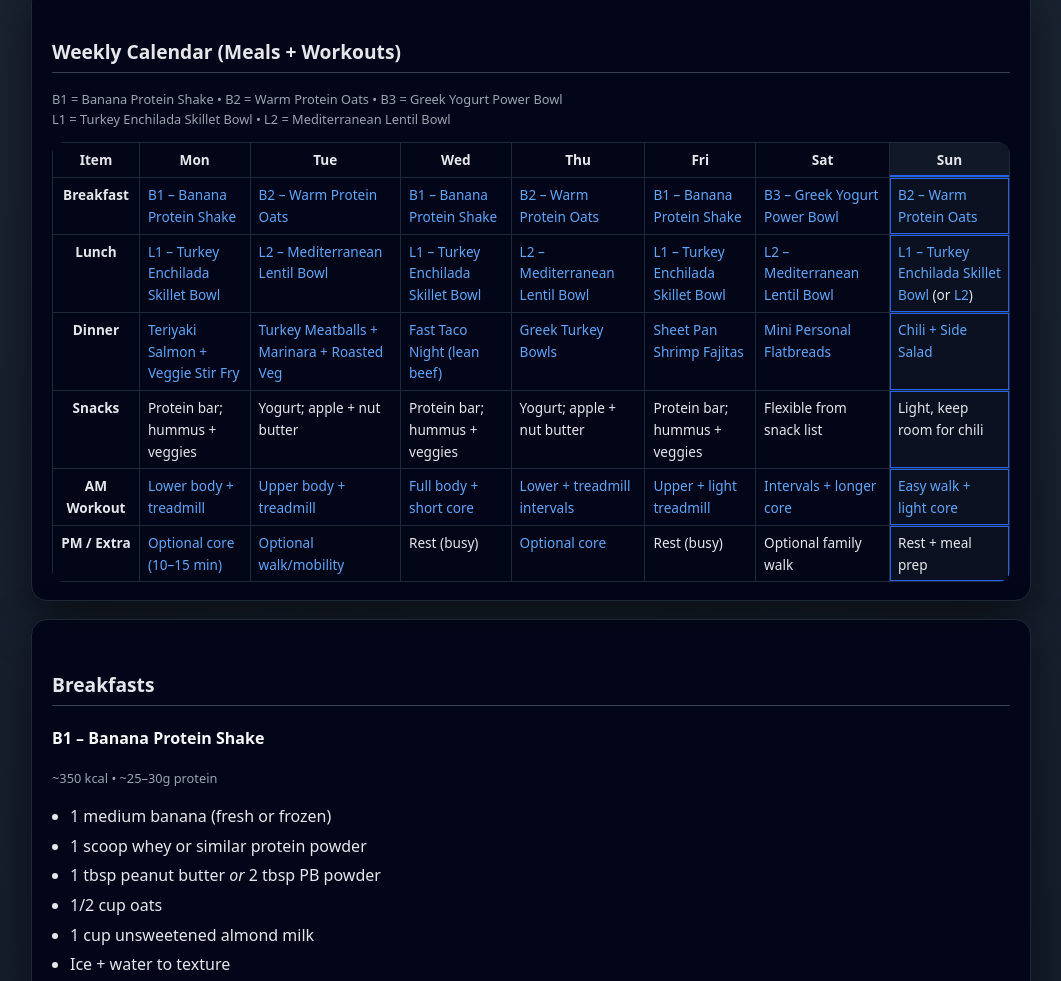
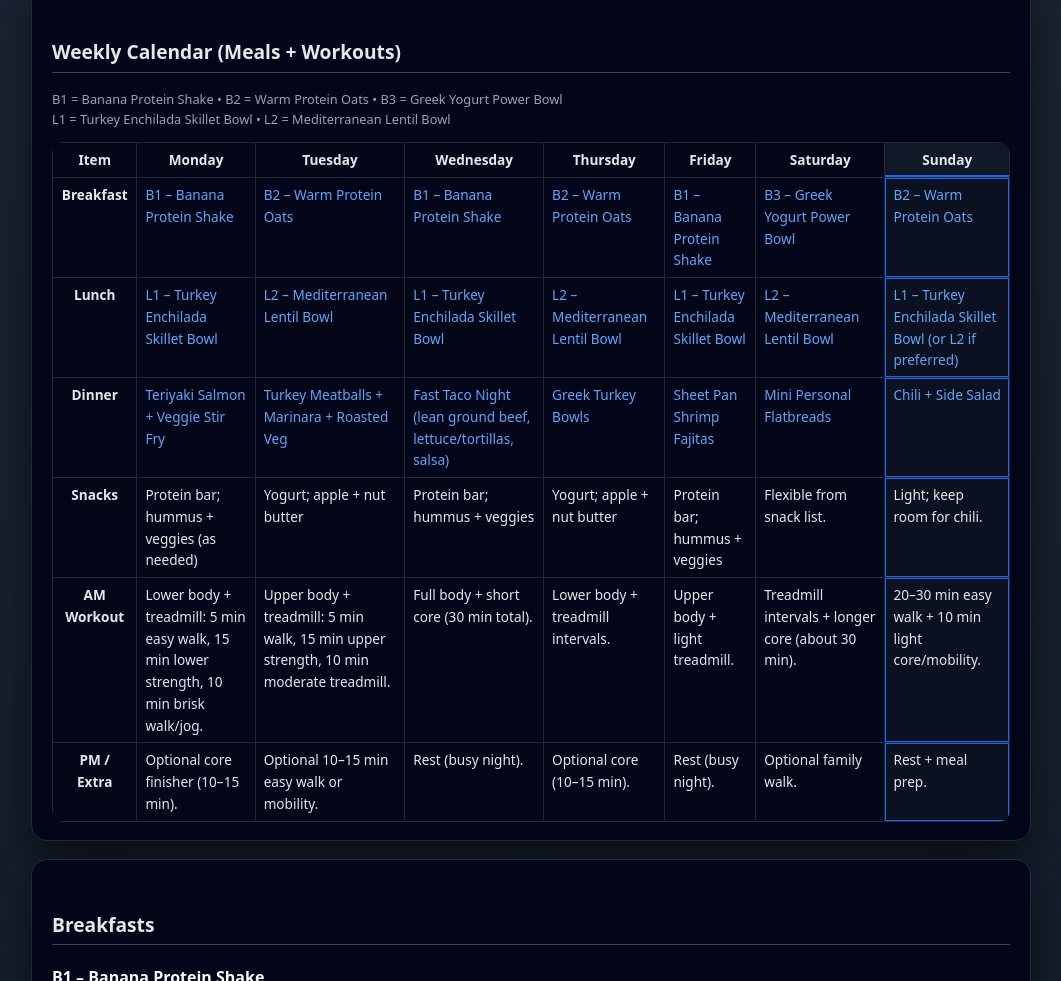
Before and after one commit to cwood1009/woodworkout, a plain HTML site: page index.html in a window 1280 px wide. Shown: the part 578-1559 px from the top of the page, without its empty margins (109-1170 px from the left). Drawn offline with nearby package versions, Linux system fonts and the light colour scheme.

Commit message:
Improve clipboard fallback for grocery list

```diff
--- /dev/null
+++ b/data.json
@@ -0,0 +1,113 @@
+{
+  "weekPlan": [
+    {
+      "name": "Monday",
+      "breakfast": { "label": "B1 – Banana Protein Shake", "anchor": "#b1" },
+      "lunch": { "label": "L1 – Turkey Enchilada Skillet Bowl", "anchor": "#l1" },
+      "dinner": { "label": "Teriyaki Salmon + Veggie Stir Fry", "anchor": "#d-salmon" },
+      "snacks": "Protein bar; hummus + veggies (as needed)",
+      "am": "Lower body + treadmill: 5 min easy walk, 15 min lower strength, 10 min brisk walk/jog.",
+      "pm": "Optional core finisher (10–15 min)."
+    },
+    {
+      "name": "Tuesday",
+      "breakfast": { "label": "B2 – Warm Protein Oats", "anchor": "#b2" },
+      "lunch": { "label": "L2 – Mediterranean Lentil Bowl", "anchor": "#l2" },
+      "dinner": { "label": "Turkey Meatballs + Marinara + Roasted Veg", "anchor": "#d-meatballs" },
+      "snacks": "Yogurt; apple + nut butter",
+      "am": "Upper body + treadmill: 5 min walk, 15 min upper strength, 10 min moderate treadmill.",
+      "pm": "Optional 10–15 min easy walk or mobility."
+    },
+    {
+      "name": "Wednesday",
+      "breakfast": { "label": "B1 – Banana Protein Shake", "anchor": "#b1" },
+      "lunch": { "label": "L1 – Turkey Enchilada Skillet Bowl", "anchor": "#l1" },
+      "dinner": { "label": "Fast Taco Night (lean ground beef, lettuce/tortillas, salsa)", "anchor": "#d-tacos" },
+      "snacks": "Protein bar; hummus + veggies",
+      "am": "Full body + short core (30 min total).",
+      "pm": "Rest (busy night)."
+    },
+    {
+      "name": "Thursday",
+      "breakfast": { "label": "B2 – Warm Protein Oats", "anchor": "#b2" },
+      "lunch": { "label": "L2 – Mediterranean Lentil Bowl", "anchor": "#l2" },
+      "dinner": { "label": "Greek Turkey Bowls", "anchor": "#d-greek-bowl" },
+      "snacks": "Yogurt; apple + nut butter",
+      "am": "Lower body + treadmill intervals.",
+      "pm": "Optional core (10–15 min)."
+    },
+    {
+      "name": "Friday",
+      "breakfast": { "label": "B1 – Banana Protein Shake", "anchor": "#b1" },
+      "lunch": { "label": "L1 – Turkey Enchilada Skillet Bowl", "anchor": "#l1" },
+      "dinner": { "label": "Sheet Pan Shrimp Fajitas", "anchor": "#d-fajitas" },
+      "snacks": "Protein bar; hummus + veggies",
+      "am": "Upper body + light treadmill.",
+      "pm": "Rest (busy night)."
+    },
+    {
+      "name": "Saturday",
+      "breakfast": { "label": "B3 – Greek Yogurt Power Bowl", "anchor": "#b3" },
+      "lunch": { "label": "L2 – Mediterranean Lentil Bowl", "anchor": "#l2" },
+      "dinner": { "label": "Mini Personal Flatbreads", "anchor": "#d-flatbreads" },
+      "snacks": "Flexible from snack list.",
+      "am": "Treadmill intervals + longer core (about 30 min).",
+      "pm": "Optional family walk."
+    },
+    {
+      "name": "Sunday",
+      "breakfast": { "label": "B2 – Warm Protein Oats", "anchor": "#b2" },
+      "lunch": { "label": "L1 – Turkey Enchilada Skillet Bowl (or L2 if preferred)", "anchor": "#l1" },
+      "dinner": { "label": "Chili + Side Salad", "anchor": "#d-chili" },
+      "snacks": "Light; keep room for chili.",
+      "am": "20–30 min easy walk + 10 min light core/mobility.",
+      "pm": "Rest + meal prep."
+    }
+  ],
+  "groceryItems": {
+    "Produce": [
+      "10–12 bananas",
+      "3–4 cups berries",
+      "3 cucumbers",
+      "2 pints cherry tomatoes",
+      "6–8 bell peppers",
+      "5–6 onions",
+      "1–2 bulbs garlic",
+      "1 bunch cilantro (optional)",
+      "2–3 limes",
+      "2–3 lemons",
+      "Bag of shredded lettuce"
+    ],
+    "Meat / Seafood": [
+      "3 lbs lean ground turkey (L1)",
+      "1 lb lean ground beef (tacos)",
+      "2 salmon fillets (Mon dinner)",
+      "1 lb shrimp (Fri dinner)",
+      "Turkey meatballs (Tue dinner)",
+      "Turkey sausage or turkey pepperoni (flatbreads)"
+    ],
+    "Dairy": [
+      "Light Mexican cheese (L1)",
+      "Feta (L2 optional)",
+      "Light mozzarella (flatbreads)",
+      "Greek yogurt (breakfast + snacks)",
+      "Tzatziki (Greek bowls)"
+    ],
+    "Pantry": [
+      "Protein powder",
+      "Rolled oats",
+      "Rice (2–3 cups uncooked)",
+      "Black beans (2 cans)",
+      "Lentils (2 cups dry)",
+      "Fire-roasted tomatoes (1 can)",
+      "Enchilada sauce (1 can)",
+      "Marinara (1 jar)",
+      "Corn (frozen or canned)",
+      "Naan or lavash (flatbreads)",
+      "Taco seasoning",
+      "Chili seasoning",
+      "Olive oil",
+      "Salt, pepper, oregano, cumin, paprika"
+    ]
+  }
+}
--- a/index.html
+++ b/index.html
@@ -4,6 +4,7 @@
   <meta charset="UTF-8" />
   <title>Weekly Weight Loss Plan – 1500 kcal</title>
   <meta name="viewport" content="width=device-width, initial-scale=1" />
+  <script src="https://cdn.jsdelivr.net/npm/mustache@4.2.0/mustache.min.js"></script>
   <style>
     /* Global layout / typography */
     html {
@@ -274,79 +275,9 @@
     <div class="desktop-calendar">
       <table id="desktopCalendar">
         <thead>
-          <tr>
-            <th class="sticky-col">Item</th>
-            <th>Mon</th>
-            <th>Tue</th>
-            <th>Wed</th>
-            <th>Thu</th>
-            <th>Fri</th>
-            <th>Sat</th>
-            <th>Sun</th>
-          </tr>
+          <!-- Filled by plan.js via Mustache -->
         </thead>
-        <tbody>
-          <tr>
-            <th class="sticky-col">Breakfast</th>
-            <td><a href="#b1">B1 – Banana Protein Shake</a></td>
-            <td><a href="#b2">B2 – Warm Protein Oats</a></td>
-            <td><a href="#b1">B1 – Banana Protein Shake</a></td>
-            <td><a href="#b2">B2 – Warm Protein Oats</a></td>
-            <td><a href="#b1">B1 – Banana Protein Shake</a></td>
-            <td><a href="#b3">B3 – Greek Yogurt Power Bowl</a></td>
-            <td><a href="#b2">B2 – Warm Protein Oats</a></td>
-          </tr>
-          <tr>
-            <th class="sticky-col">Lunch</th>
-            <td><a href="#l1">L1 – Turkey Enchilada Skillet Bowl</a></td>
-            <td><a href="#l2">L2 – Mediterranean Lentil Bowl</a></td>
-            <td><a href="#l1">L1 – Turkey Enchilada Skillet Bowl</a></td>
-            <td><a href="#l2">L2 – Mediterranean Lentil Bowl</a></td>
-            <td><a href="#l1">L1 – Turkey Enchilada Skillet Bowl</a></td>
-            <td><a href="#l2">L2 – Mediterranean Lentil Bowl</a></td>
-            <td><a href="#l1">L1 – Turkey Enchilada Skillet Bowl</a> (or <a href="#l2">L2</a>)</td>
-          </tr>
-          <tr>
-            <th class="sticky-col">Dinner</th>
-            <td><a href="#d-salmon">Teriyaki Salmon + Veggie Stir Fry</a></td>
-            <td><a href="#d-meatballs">Turkey Meatballs + Marinara + Roasted Veg</a></td>
-            <td><a href="#d-tacos">Fast Taco Night (lean beef)</a></td>
-            <td><a href="#d-greek-bowl">Greek Turkey Bowls</a></td>
-            <td><a href="#d-fajitas">Sheet Pan Shrimp Fajitas</a></td>
-            <td><a href="#d-flatbreads">Mini Personal Flatbreads</a></td>
-            <td><a href="#d-chili">Chili + Side Salad</a></td>
-          </tr>
-          <tr>
-            <th class="sticky-col">Snacks</th>
-            <td>Protein bar; hummus + veggies</td>
-            <td>Yogurt; apple + nut butter</td>
-            <td>Protein bar; hummus + veggies</td>
-            <td>Yogurt; apple + nut butter</td>
-            <td>Protein bar; hummus + veggies</td>
-            <td>Flexible from snack list</td>
-            <td>Light, keep room for chili</td>
-          </tr>
-          <tr>
-            <th class="sticky-col">AM Workout</th>
-            <td><a href="#workouts">Lower body + treadmill</a></td>
-            <td><a href="#workouts">Upper body + treadmill</a></td>
-            <td><a href="#workouts">Full body + short core</a></td>
-            <td><a href="#workouts">Lower + treadmill intervals</a></td>
-            <td><a href="#workouts">Upper + light treadmill</a></td>
-            <td><a href="#workouts">Intervals + longer core</a></td>
-            <td><a href="#workouts">Easy walk + light core</a></td>
-          </tr>
-          <tr>
-            <th class="sticky-col">PM / Extra</th>
-            <td><a href="#workouts">Optional core (10–15 min)</a></td>
-            <td><a href="#workouts">Optional walk/mobility</a></td>
-            <td>Rest (busy)</td>
-            <td><a href="#workouts">Optional core</a></td>
-            <td>Rest (busy)</td>
-            <td>Optional family walk</td>
-            <td>Rest + meal prep</td>
-          </tr>
-        </tbody>
+        <tbody></tbody>
       </table>
     </div>
 
@@ -606,12 +537,24 @@
   <h2>Grocery List</h2>
   <p>Auto-generated from this week's meals.</p>
 
-  <button onclick="copyGroceryList()"
-          style="background:#2563eb;color:white;border:0;
-                 padding:6px 14px;border-radius:8px;
-                 cursor:pointer;margin-bottom:12px;">
-    Copy to Reminders
-  </button>
+  <div style="display:flex;gap:8px;flex-wrap:wrap;margin-bottom:12px;">
+    <button onclick="copyGroceryList()"
+            style="background:#2563eb;color:white;border:0;
+                   padding:6px 14px;border-radius:8px;
+                   cursor:pointer;">
+      Copy to Reminders
+    </button>
+    <button onclick="downloadGroceryList()"
+            style="background:#0ea5e9;color:white;border:0;
+                   padding:6px 14px;border-radius:8px;
+                   cursor:pointer;">
+      Download as .txt
+    </button>
+  </div>
+  <p style="margin-top:0;font-size:0.9rem;color:#cbd5e1;">
+    Each line will paste as its own reminder. The download gives you a plain text file
+    you can drag into Reminders if copy/paste is blocked.
+  </p>
 
   <pre id="groceryText" style="
       white-space: pre-wrap;
@@ -740,6 +683,53 @@
   </section>
 </main>
 
+<script id="desktop-calendar-head-template" type="x-tmpl-mustache">
+  <tr>
+    <th class="sticky-col">Item</th>
+    {{#days}}
+    <th>{{name}}</th>
+    {{/days}}
+  </tr>
+</script>
+
+<script id="desktop-calendar-body-template" type="x-tmpl-mustache">
+  {{#rows}}
+  <tr>
+    <th class="sticky-col">{{label}}</th>
+    {{#cells}}
+    <td>{{{.}}}</td>
+    {{/cells}}
+  </tr>
+  {{/rows}}
+</script>
+
+<script id="mobile-day-template" type="x-tmpl-mustache">
+  <details open>
+    <summary>Breakfast</summary>
+    <p>{{{breakfast}}}</p>
+  </details>
+  <details>
+    <summary>Lunch</summary>
+    <p>{{{lunch}}}</p>
+  </details>
+  <details>
+    <summary>Dinner</summary>
+    <p>{{{dinner}}}</p>
+  </details>
+  <details>
+    <summary>Snacks</summary>
+    <p>{{snacks}}</p>
+  </details>
+  <details>
+    <summary>AM Workout</summary>
+    <p>{{am}} <br><a href="#workouts">See workout plan</a></p>
+  </details>
+  <details>
+    <summary>PM / Extra</summary>
+    <p>{{pm}} <br><a href="#workouts">See workout plan</a></p>
+  </details>
+</script>
+
 <!-- Data + calendar logic -->
 <script src="plan.js"></script>
 </body>
--- a/plan.js
+++ b/plan.js
@@ -1,125 +1,70 @@
-// plan.js
-
-// Single source of truth for the weekly day-by-day info
-const weekPlan = [
-  {
-    name: "Monday",
-    breakfast: { label: "B1 – Banana Protein Shake", anchor: "#b1" },
-    lunch: { label: "L1 – Turkey Enchilada Skillet Bowl", anchor: "#l1" },
-    dinner: { label: "Teriyaki Salmon + Veggie Stir Fry", anchor: "#d-salmon" },
-    snacks: "Protein bar; hummus + veggies (as needed)",
-    am: "Lower body + treadmill: 5 min easy walk, 15 min lower strength, 10 min brisk walk/jog.",
-    pm: "Optional core finisher (10–15 min)."
-  },
-  {
-    name: "Tuesday",
-    breakfast: { label: "B2 – Warm Protein Oats", anchor: "#b2" },
-    lunch: { label: "L2 – Mediterranean Lentil Bowl", anchor: "#l2" },
-    dinner: { label: "Turkey Meatballs + Marinara + Roasted Veg", anchor: "#d-meatballs" },
-    snacks: "Yogurt; apple + nut butter",
-    am: "Upper body + treadmill: 5 min walk, 15 min upper strength, 10 min moderate treadmill.",
-    pm: "Optional 10–15 min easy walk or mobility."
-  },
-  {
-    name: "Wednesday",
-    breakfast: { label: "B1 – Banana Protein Shake", anchor: "#b1" },
-    lunch: { label: "L1 – Turkey Enchilada Skillet Bowl", anchor: "#l1" },
-    dinner: { label: "Fast Taco Night (lean ground beef, lettuce/tortillas, salsa)", anchor: "#d-tacos" },
-    snacks: "Protein bar; hummus + veggies",
-    am: "Full body + short core (30 min total).",
-    pm: "Rest (busy night)."
-  },
-  {
-    name: "Thursday",
-    breakfast: { label: "B2 – Warm Protein Oats", anchor: "#b2" },
-    lunch: { label: "L2 – Mediterranean Lentil Bowl", anchor: "#l2" },
-    dinner: { label: "Greek Turkey Bowls", anchor: "#d-greek-bowl" },
-    snacks: "Yogurt; apple + nut butter",
-    am: "Lower body + treadmill intervals.",
-    pm: "Optional core (10–15 min)."
-  },
-  {
-    name: "Friday",
-    breakfast: { label: "B1 – Banana Protein Shake", anchor: "#b1" },
-    lunch: { label: "L1 – Turkey Enchilada Skillet Bowl", anchor: "#l1" },
-    dinner: { label: "Sheet Pan Shrimp Fajitas", anchor: "#d-fajitas" },
-    snacks: "Protein bar; hummus + veggies",
-    am: "Upper body + light treadmill.",
-    pm: "Rest (busy night)."
-  },
-  {
-    name: "Saturday",
-    breakfast: { label: "B3 – Greek Yogurt Power Bowl", anchor: "#b3" },
-    lunch: { label: "L2 – Mediterranean Lentil Bowl", anchor: "#l2" },
-    dinner: { label: "Mini Personal Flatbreads", anchor: "#d-flatbreads" },
-    snacks: "Flexible from snack list.",
-    am: "Treadmill intervals + longer core (about 30 min).",
-    pm: "Optional family walk."
-  },
-  {
-    name: "Sunday",
-    breakfast: { label: "B2 – Warm Protein Oats", anchor: "#b2" },
-    lunch: { label: "L1 – Turkey Enchilada Skillet Bowl (or L2 if preferred)", anchor: "#l1" },
-    dinner: { label: "Chili + Side Salad", anchor: "#d-chili" },
-    snacks: "Light; keep room for chili.",
-    am: "20–30 min easy walk + 10 min light core/mobility.",
-    pm: "Rest + meal prep."
-  }
-];
-
+let weekPlan = [];
+let groceryItems = {};
 let currentDayIndex = 0;
 
 function getTodayIndex() {
-  // JS Date: 0=Sunday, 1=Monday, ...
   const jsDay = new Date().getDay();
-  // Map: Mon=0,...Sun=6
   const map = { 1: 0, 2: 1, 3: 2, 4: 3, 5: 4, 6: 5, 0: 6 };
   return map[jsDay] ?? 0;
+}
+
+function linkOrText(item) {
+  if (!item) return "";
+  if (typeof item === "string") return item;
+  if (item.anchor) return `<a href="${item.anchor}">${item.label}</a>`;
+  return item.label || "";
+}
+
+function renderDesktopCalendar() {
+  const table = document.getElementById("desktopCalendar");
+  if (!table || !weekPlan.length) return;
+
+  const headTemplate = document.getElementById("desktop-calendar-head-template")?.innerHTML || "";
+  const bodyTemplate = document.getElementById("desktop-calendar-body-template")?.innerHTML || "";
+
+  const headerHtml = Mustache.render(headTemplate, { days: weekPlan });
+
+  const categories = [
+    { label: "Breakfast", key: "breakfast" },
+    { label: "Lunch", key: "lunch" },
+    { label: "Dinner", key: "dinner" },
+    { label: "Snacks", key: "snacks" },
+    { label: "AM Workout", key: "am" },
+    { label: "PM / Extra", key: "pm" }
+  ];
+
+  const rows = categories.map((cat) => ({
+    label: cat.label,
+    cells: weekPlan.map((day) => linkOrText(day[cat.key]))
+  }));
+
+  const bodyHtml = Mustache.render(bodyTemplate, { rows });
+
+  table.querySelector("thead").innerHTML = headerHtml;
+  table.querySelector("tbody").innerHTML = bodyHtml;
+  highlightTodayColumn();
 }
 
 function renderMobileDay() {
   const day = weekPlan[currentDayIndex];
   const titleEl = document.getElementById("mobileDayTitle");
   const contentEl = document.getElementById("mobileDayContent");
+  const template = document.getElementById("mobile-day-template")?.innerHTML || "";
+
   if (!day || !titleEl || !contentEl) return;
-
-  const linkOrText = (item) => {
-    if (!item) return "";
-    if (typeof item === "string") return item;
-    if (item.anchor) {
-      return `${item.label} <br><a href="${item.anchor}">View details</a>`;
-    }
-    return item.label || "";
-  };
 
   titleEl.textContent = day.name;
 
-  contentEl.innerHTML = `
-    <details open>
-      <summary>Breakfast</summary>
-      <p>${linkOrText(day.breakfast)}</p>
-    </details>
-    <details>
-      <summary>Lunch</summary>
-      <p>${linkOrText(day.lunch)}</p>
-    </details>
-    <details>
-      <summary>Dinner</summary>
-      <p>${linkOrText(day.dinner)}</p>
-    </details>
-    <details>
-      <summary>Snacks</summary>
-      <p>${day.snacks}</p>
-    </details>
-    <details>
-      <summary>AM Workout</summary>
-      <p>${day.am} <br><a href="#workouts">See workout plan</a></p>
-    </details>
-    <details>
-      <summary>PM / Extra</summary>
-      <p>${day.pm} <br><a href="#workouts">See workout plan</a></p>
-    </details>
-  `;
+  const html = Mustache.render(template, {
+    breakfast: linkOrText(day.breakfast),
+    lunch: linkOrText(day.lunch),
+    dinner: linkOrText(day.dinner),
+    snacks: day.snacks,
+    am: day.am,
+    pm: day.pm
+  });
+
+  contentEl.innerHTML = html;
 }
 
 function highlightTodayColumn() {
@@ -127,11 +72,11 @@ function highlightTodayColumn() {
   if (!table) return;
 
   const today = getTodayIndex();
-  const colIndex = today + 1; // first column = "Item"
+  const colIndex = today + 1;
 
-  const thead = table.tHead;
-  if (thead && thead.rows[0] && thead.rows[0].cells[colIndex]) {
-    thead.rows[0].cells[colIndex].classList.add("today-header");
+  const headerRow = table.tHead?.rows[0];
+  if (headerRow && headerRow.cells[colIndex]) {
+    headerRow.cells[colIndex].classList.add("today-header");
   }
 
   const rows = table.tBodies[0]?.rows || [];
@@ -143,12 +88,81 @@ function highlightTodayColumn() {
   }
 }
 
-document.addEventListener("DOMContentLoaded", function () {
-  // Initial day = today
-  currentDayIndex = getTodayIndex();
-  renderMobileDay();
-  highlightTodayColumn();
+function renderGroceryList() {
+  const box = document.getElementById("groceryText");
+  if (!box || !Object.keys(groceryItems).length) return;
 
+  box.textContent = buildGroceryText();
+}
+
+function buildGroceryText() {
+  const lines = [];
+
+  for (const [section, items] of Object.entries(groceryItems)) {
+    lines.push(section + ":");
+    for (const item of items) lines.push("• " + item);
+    lines.push("");
+  }
+
+  // Use CRLF directly to avoid later normalization steps that can break copying
+  // in browsers that treat \n conversion differently (e.g., Apple platforms).
+  return lines.join("\r\n").trim();
+}
+
+async function copyGroceryList() {
+  const text = buildGroceryText();
+  if (!text) return alert("Nothing to copy yet – please wait for the grocery list to load.");
+
+  // Prefer the modern Clipboard API. If it fails (permissions, insecure
+  // context, unsupported browser), fall back to an offscreen textarea.
+  try {
+    if (navigator.clipboard?.writeText) {
+      await navigator.clipboard.writeText(text);
+      alert("Copied! Paste into Apple Reminders to create one item per line.");
+      return;
+    }
+  } catch (error) {
+    console.warn("Clipboard API copy failed, falling back", error);
+  }
+
+  const textarea = document.createElement("textarea");
+  textarea.value = text;
+  textarea.setAttribute("aria-hidden", "true");
+  textarea.style.position = "fixed";
+  textarea.style.opacity = "0";
+  textarea.style.pointerEvents = "none";
+  document.body.appendChild(textarea);
+  textarea.focus({ preventScroll: true });
+  textarea.select();
+  textarea.setSelectionRange(0, textarea.value.length);
+  const ok = document.execCommand("copy");
+  document.body.removeChild(textarea);
+
+  if (ok) {
+    alert("Copied! Paste into Apple Reminders to create one item per line.");
+  } else {
+    alert("Copy failed. Please try the download option instead.");
+  }
+}
+
+
+function downloadGroceryList() {
+  const text = buildGroceryText();
+  if (!text) return alert("No grocery items to download yet – please wait for the list to load.");
+
+  const blob = new Blob([text], { type: "text/plain;charset=utf-8" });
+  const url = URL.createObjectURL(blob);
+  const link = document.createElement("a");
+  link.href = url;
+  link.download = "grocery-list.txt";
+  link.style.display = "none";
+  document.body.appendChild(link);
+  link.click();
+  document.body.removeChild(link);
+  URL.revokeObjectURL(url);
+}
+
+function attachNavListeners() {
   const prevBtn = document.getElementById("prevDayBtn");
   const nextBtn = document.getElementById("nextDayBtn");
 
@@ -158,88 +172,31 @@ document.addEventListener("DOMContentLoaded", function () {
       renderMobileDay();
     });
   }
+
   if (nextBtn) {
     nextBtn.addEventListener("click", function () {
       currentDayIndex = (currentDayIndex + 1) % weekPlan.length;
       renderMobileDay();
     });
   }
-});
-// ----------------------------
-// GROCERY LIST GENERATOR
-// ----------------------------
-
-// (Simple static base list created from this week’s recipes)
-// If recipes change, you edit here only.
-const groceryItems = {
-  Produce: [
-    "10–12 bananas",
-    "3–4 cups berries",
-    "3 cucumbers",
-    "2 pints cherry tomatoes",
-    "6–8 bell peppers",
-    "5–6 onions",
-    "1–2 bulbs garlic",
-    "1 bunch cilantro (optional)",
-    "2–3 limes",
-    "2–3 lemons",
-    "Bag of shredded lettuce"
-  ],
-  "Meat / Seafood": [
-    "3 lbs lean ground turkey (L1)",
-    "1 lb lean ground beef (tacos)",
-    "2 salmon fillets (Mon dinner)",
-    "1 lb shrimp (Fri dinner)",
-    "Turkey meatballs (Tue dinner)",
-    "Turkey sausage or turkey pepperoni (flatbreads)"
-  ],
-  Dairy: [
-    "Light Mexican cheese (L1)",
-    "Feta (L2 optional)",
-    "Light mozzarella (flatbreads)",
-    "Greek yogurt (breakfast + snacks)",
-    "Tzatziki (Greek bowls)"
-  ],
-  Pantry: [
-    "Protein powder",
-    "Rolled oats",
-    "Rice (2–3 cups uncooked)",
-    "Black beans (2 cans)",
-    "Lentils (2 cups dry)",
-    "Fire-roasted tomatoes (1 can)",
-    "Enchilada sauce (1 can)",
-    "Marinara (1 jar)",
-    "Corn (frozen or canned)",
-    "Naan or lavash (flatbreads)",
-    "Taco seasoning",
-    "Chili seasoning",
-    "Olive oil",
-    "Salt, pepper, oregano, cumin, paprika"
-  ]
-};
-
-// Render grocery list into HTML
-function renderGroceryList() {
-  const box = document.getElementById("groceryText");
-  if (!box) return;
-
-  let text = "";
-  for (const [section, items] of Object.entries(groceryItems)) {
-    text += section + ":\n";
-    for (const item of items) text += "• " + item + "\n";
-    text += "\n";
-  }
-  box.textContent = text.trim();
 }
 
-// Copy to clipboard (works perfectly when pasted into Apple Reminders as checklist)
-function copyGroceryList() {
-  const box = document.getElementById("groceryText");
-  if (!box) return;
+function bootstrapPlan(data) {
+  weekPlan = data.weekPlan || [];
+  groceryItems = data.groceryItems || {};
+  currentDayIndex = getTodayIndex();
 
-  navigator.clipboard.writeText(box.textContent)
-    .then(() => alert("Copied! Open Reminders and paste to create your grocery list."))
-    .catch(() => alert("Copy failed — your browser may need permission."));
+  renderDesktopCalendar();
+  renderMobileDay();
+  renderGroceryList();
+  attachNavListeners();
 }
 
-document.addEventListener("DOMContentLoaded", renderGroceryList);
+document.addEventListener("DOMContentLoaded", function () {
+  fetch("data.json")
+    .then((response) => response.json())
+    .then((data) => bootstrapPlan(data))
+    .catch((error) => {
+      console.error("Failed to load plan data", error);
+    });
+});
```
